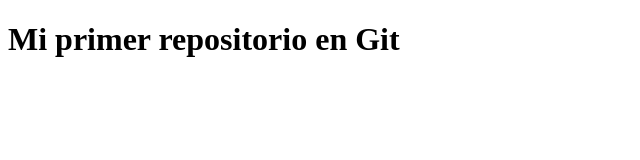
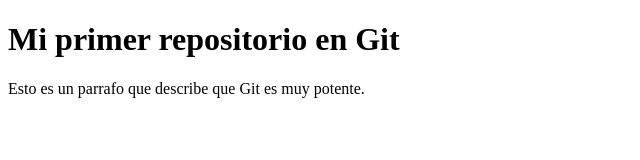
Before and after one commit to hugorjs/Demo, a plain HTML site: page index.html in a window 1280 px wide. Shown: the whole page, without its empty margins (0-640 px from the left). Drawn offline with Linux system fonts and the light colour scheme.

Commit message:
Agregamos un parrafo

```diff
--- a/index.html
+++ b/index.html
@@ -5,5 +5,6 @@
     </head>
     <body>
         <h1>Mi primer repositorio en Git</h1>
+        <p>Esto es un parrafo que describe que Git es muy potente.</p>
     </body>
 </html>
```
